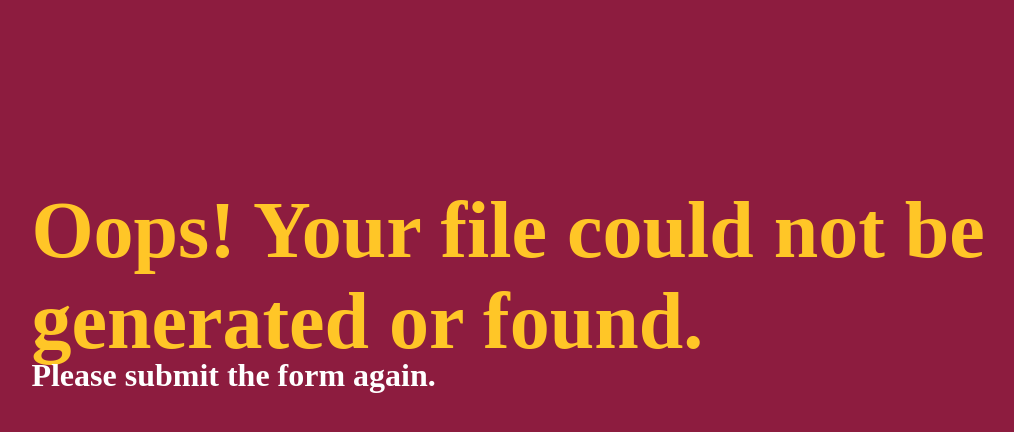
After one commit to g-aditi/moral-compass, a Flask app: template templates/file_404.html in a window 1280 px wide. The commit adds this page. Shown: the part 135-567 px from the top of the page, without its empty margins (79-1093 px from the left). Run offline with Flask 3, Linux system fonts and the light colour scheme; the template is opened without the code that fills it, so the values that code supplies are empty.

Commit message:
Added 404 page for adherence page

```diff
--- a/app.py
+++ b/app.py
@@ -29,7 +29,7 @@ def download_report(filename):
     if os.path.exists(adherence_output_filepath):
         return send_file(adherence_output_filepath, as_attachment=True)
     else:
-        return "File not found", 404
+        return render_template('file_404.html'), 404
 
 @app.route('/chat')
 def chat():
--- /dev/null
+++ b/static/css/submit_success_and_404.css
@@ -0,0 +1,39 @@
+body {
+    background-color: #8d1c3f;
+}
+
+h1 {
+    color: #ffc627;
+    font-size: 10vh;
+}
+
+h2 {
+    color: #fff;
+    font-size: 4vh;
+    margin-top: -8vh;
+}
+
+.button-container {
+    margin-top: 4vh;
+}
+
+button {
+    background-color: #ffc627;
+    border: none;
+    color: #8d1c3f;
+    font-size: 2vh;
+    padding: 1vh 2vh;
+    margin: 1vh;
+    cursor: pointer;
+    border-radius: 5px;
+}
+
+button:hover {
+    background-color: #fff;
+    color: #8d1c3f;
+}
+
+.submit-pg-txt {
+    margin-left: 8vw;
+    margin-top: 40vh;
+}
--- /dev/null
+++ b/templates/file_404.html
@@ -0,0 +1,15 @@
+<!DOCTYPE html>
+<html lang="en">
+<head>
+    <meta charset="UTF-8">
+    <meta name="viewport" content="width=device-width, initial-scale=1.0">
+    <title>Submit</title>
+    <link rel="stylesheet" href="../static/css/submit_success_and_404.css">
+</head>
+<body>
+    <div class="submit-pg-txt">
+        <h1>Oops! Your file could not be generated or found.</h1>
+        <h2>Please submit the form again.</h2>
+    </div>
+</body>
+</html>
--- a/templates/submit_success.html
+++ b/templates/submit_success.html
@@ -4,7 +4,7 @@
     <meta charset="UTF-8">
     <meta name="viewport" content="width=device-width, initial-scale=1.0">
     <title>Submit</title>
-    <link rel="stylesheet" href="../static/css/submit_success.css">
+    <link rel="stylesheet" href="../static/css/submit_success_and_404.css">
 </head>
 <body>
     <div class="submit-pg-txt">
```
